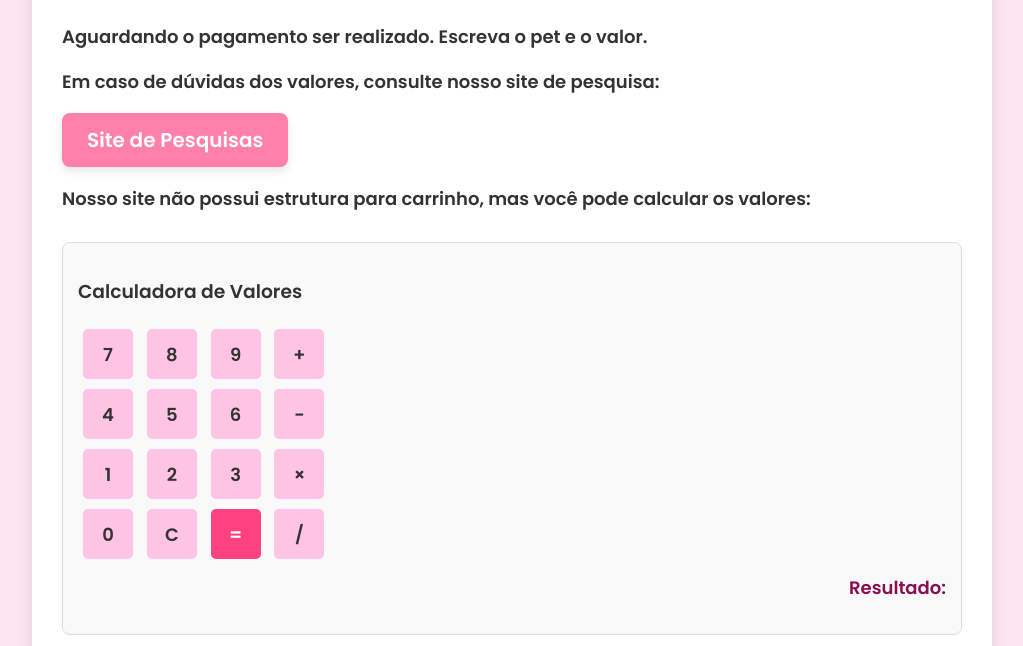
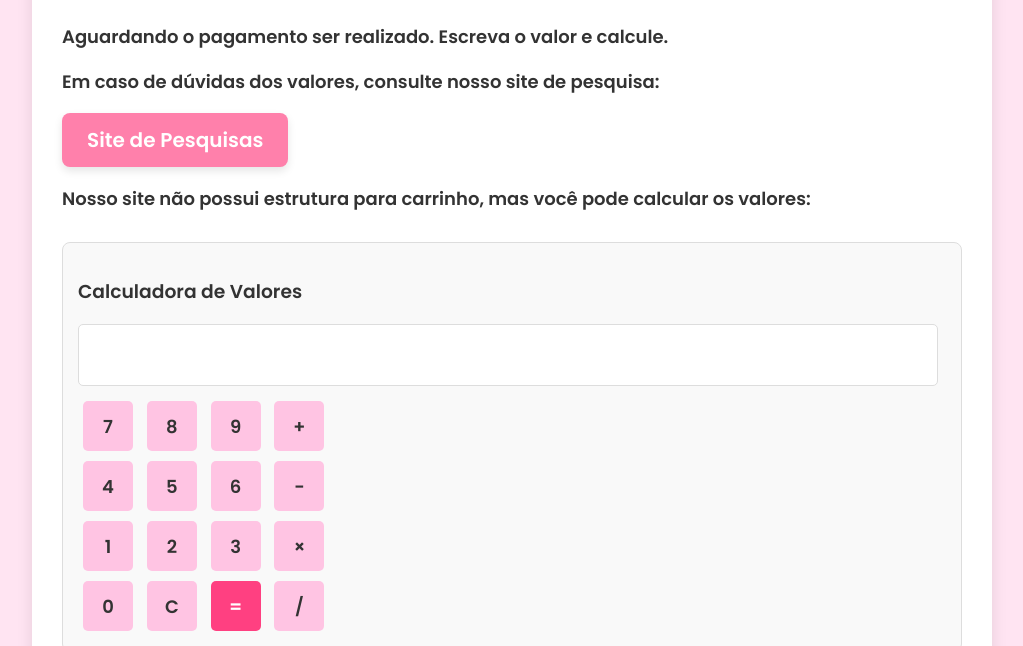
Before and after one commit to RaquelSantos380/Pagamento, a plain HTML site: page index.html in a window 1280 px wide. Shown: the part 159-805 px from the top of the page, without its empty margins (128-1151 px from the left). Drawn offline with nearby package versions, Linux system fonts and the light colour scheme.

Commit message:
Update index.html

```diff
--- a/index.html
+++ b/index.html
@@ -93,12 +93,15 @@
         .button-equal:hover {
             background-color: #e91e63;
         }
-        #calcResult {
+        #calcInput {
+            width: calc(100% - 20px);
+            height: 50px;
+            font-size: 18px;
             text-align: right;
-            font-size: 18px;
-            font-weight: bold;
-            color: #880e4f;
-            margin-top: 10px;
+            margin-bottom: 10px;
+            border: 1px solid #ddd;
+            border-radius: 5px;
+            padding: 5px;
         }
         .button-receive {
             display: block;
@@ -122,7 +125,7 @@
     <div class="container">
         <h1>Pagamento via PIX</h1>
         <div class="content">
-            <p>Aguardando o pagamento ser realizado. Escreva o pet e o valor.</p>
+            <p>Aguardando o pagamento ser realizado. Escreva o valor e calcule.</p>
             <p>Em caso de dúvidas dos valores, consulte nosso site de pesquisa:</p>
 
             <!-- Botão de pesquisa -->
@@ -133,6 +136,7 @@
             <!-- Calculadora simulada -->
             <div class="calculator">
                 <h3>Calculadora de Valores</h3>
+                <input type="text" id="calcInput" readonly />
                 <div>
                     <button class="calc-button" onclick="appendToCalculator('7')">7</button>
                     <button class="calc-button" onclick="appendToCalculator('8')">8</button>
@@ -157,8 +161,9 @@
                     <button class="calc-button button-equal" onclick="calculate()">=</button>
                     <button class="calc-button" onclick="appendToCalculator('/')">/</button>
                 </div>
-                <p id="calcResult">Resultado: </p>
             </div>
+
+            <p id="calcResult">Resultado: </p>
 
             <p>Utilize a chave PIX para realizar o pagamento:</p>
             <p class="email">raquelgata780@gmail.com</p>
@@ -179,18 +184,19 @@
 
         function appendToCalculator(value) {
             calcInput += value;
-            document.getElementById("calcResult").innerText = "Resultado: " + calcInput;
+            document.getElementById("calcInput").value = calcInput;
         }
 
         function clearCalculator() {
             calcInput = "";
+            document.getElementById("calcInput").value = "";
             document.getElementById("calcResult").innerText = "Resultado: ";
         }
 
         function calculate() {
             try {
-                calcInput = eval(calcInput.replace('×', '*')).toString();
-                document.getElementById("calcResult").innerText = "Resultado: " + calcInput;
+                const result = eval(calcInput.replace('×', '*'));
+                document.getElementById("calcResult").innerText = "Resultado: " + result;
             } catch {
                 document.getElementById("calcResult").innerText = "Erro de cálculo!";
             }
```
